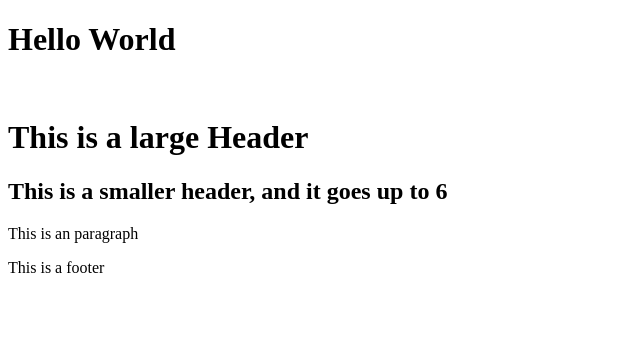
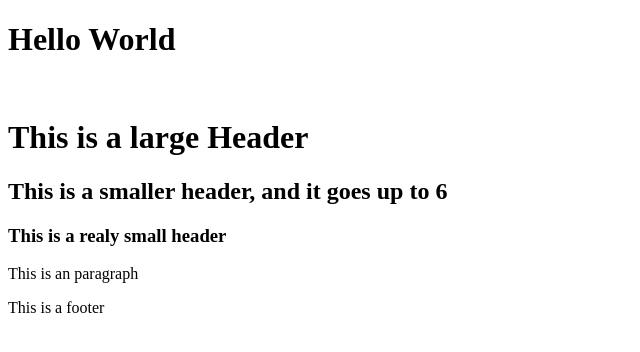
Before and after one commit to gewoonkim/Example-HTML, a plain HTML site: page index.html in a window 1280 px wide. Shown: the whole page, without its empty margins (0-640 px from the left). Drawn offline with Linux system fonts and the light colour scheme.

Commit message:
Update index.html

```diff
--- a/index.html
+++ b/index.html
@@ -10,6 +10,7 @@
 	<br> <!--This is a Brake.-->
 	<h1>This is a large Header</h1>
 	<h2>This is a smaller header, and it goes up to 6 </h2>
+		<h3>This is a realy small header</h3>
 
 	<article>
 		<p>This is an paragraph</p>
```
